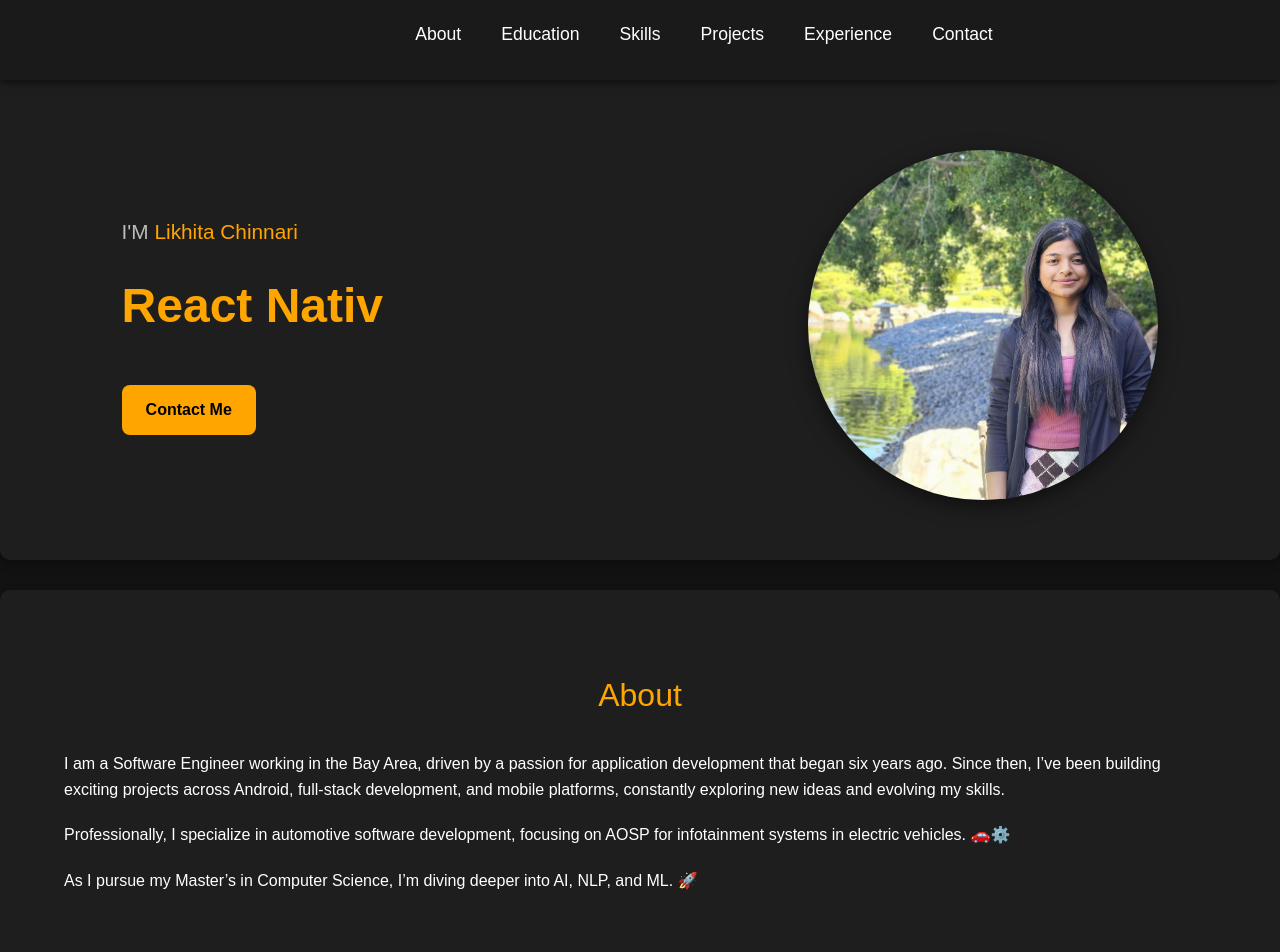
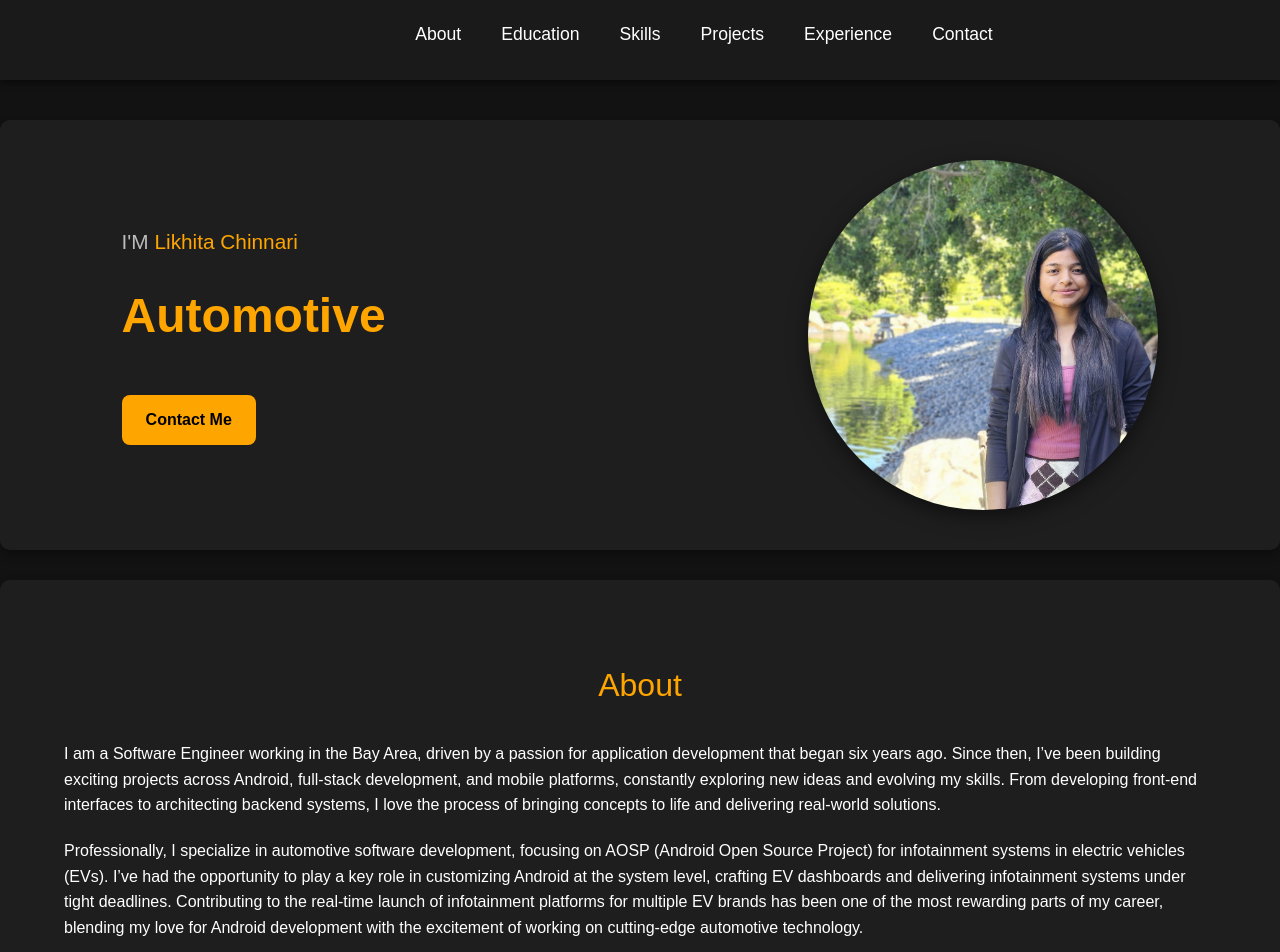
Before and after one commit to likhita-chinnari/portfolio-likhita-chinnari, a Next.js app: page / in a window 1280 px wide. Shown: the top 952 px of the page. Built offline with nearby package versions, Linux system fonts and the light colour scheme.

Commit message:
Animation fixes

```diff
--- a/app/page.tsx
+++ b/app/page.tsx
@@ -27,10 +27,10 @@ export default function Home() {
     const dynamicText = document.querySelector('.dynamic-text') as HTMLElement;
     const roles = [
       'Android Developer',
-      'React Native Developer',
-      'Machine Learning Enthusiast',
-      'Automotive Applications Developer',
-      'Full Stack Developer',
+      'Automotive & EV domain Enthusiast',
+      'ML/AI Leaner',
+      'React Native App Developer',
+
     ];
 
     let roleIndex = 0;
@@ -110,13 +110,13 @@ export default function Home() {
         <div className="container">
           <h2 className="section-heading">About</h2>
           <p style={{ marginBottom: '20px' }}>
-            I am a Software Engineer working in the Bay Area, driven by a passion for application development that began six years ago. Since then, I’ve been building exciting projects across Android, full-stack development, and mobile platforms, constantly exploring new ideas and evolving my skills.
+          I am a Software Engineer working in the Bay Area, driven by a passion for application development that began six years ago. Since then, I’ve been building exciting projects across Android, full-stack development, and mobile platforms, constantly exploring new ideas and evolving my skills. From developing front-end interfaces to architecting backend systems, I love the process of bringing concepts to life and delivering real-world solutions.
           </p>
           <p style={{ marginBottom: '20px' }}>
-            Professionally, I specialize in automotive software development, focusing on AOSP for infotainment systems in electric vehicles. 🚗⚙️
+          Professionally, I specialize in automotive software development, focusing on AOSP (Android Open Source Project) for infotainment systems in electric vehicles (EVs). I’ve had the opportunity to play a key role in customizing Android at the system level, crafting EV dashboards and delivering infotainment systems under tight deadlines. Contributing to the real-time launch of infotainment platforms for multiple EV brands has been one of the most rewarding parts of my career, blending my love for Android development with the excitement of working on cutting-edge automotive technology.
           </p>
           <p>
-            As I pursue my Master’s in Computer Science, I’m diving deeper into AI, NLP, and ML. 🚀
+          As I pursue my Master’s in Computer Science, I’m diving deeper into the world of Artificial Intelligence (AI), Natural Language Processing (NLP), and Machine Learning (ML). Collaborating with professors on AI-driven projects, I’ve worked on language models, data-driven applications, and intelligent systems that push the boundaries of technology. This exposure has sparked my interest in building smarter applications that merge AI with mobile and automotive platforms, and I’m excited to explore how AI can transform industries.
           </p>
         </div>
       </section>
--- a/public/styles.css
+++ b/public/styles.css
@@ -122,10 +122,12 @@ body {
     display: flex;
     align-items: center;
     justify-content: center;
-    padding: 120px 5% 60px 5%; /* 120px top padding to push below header */
     background-color: #1e1e1e;
-    min-height: auto; /* Remove full 100vh force */
-  }
+    width: 100%;
+    margin: 120px auto 30px auto;
+    padding: 40px 5%;
+}
+
 
   .hero-container {
     display: flex;
```
